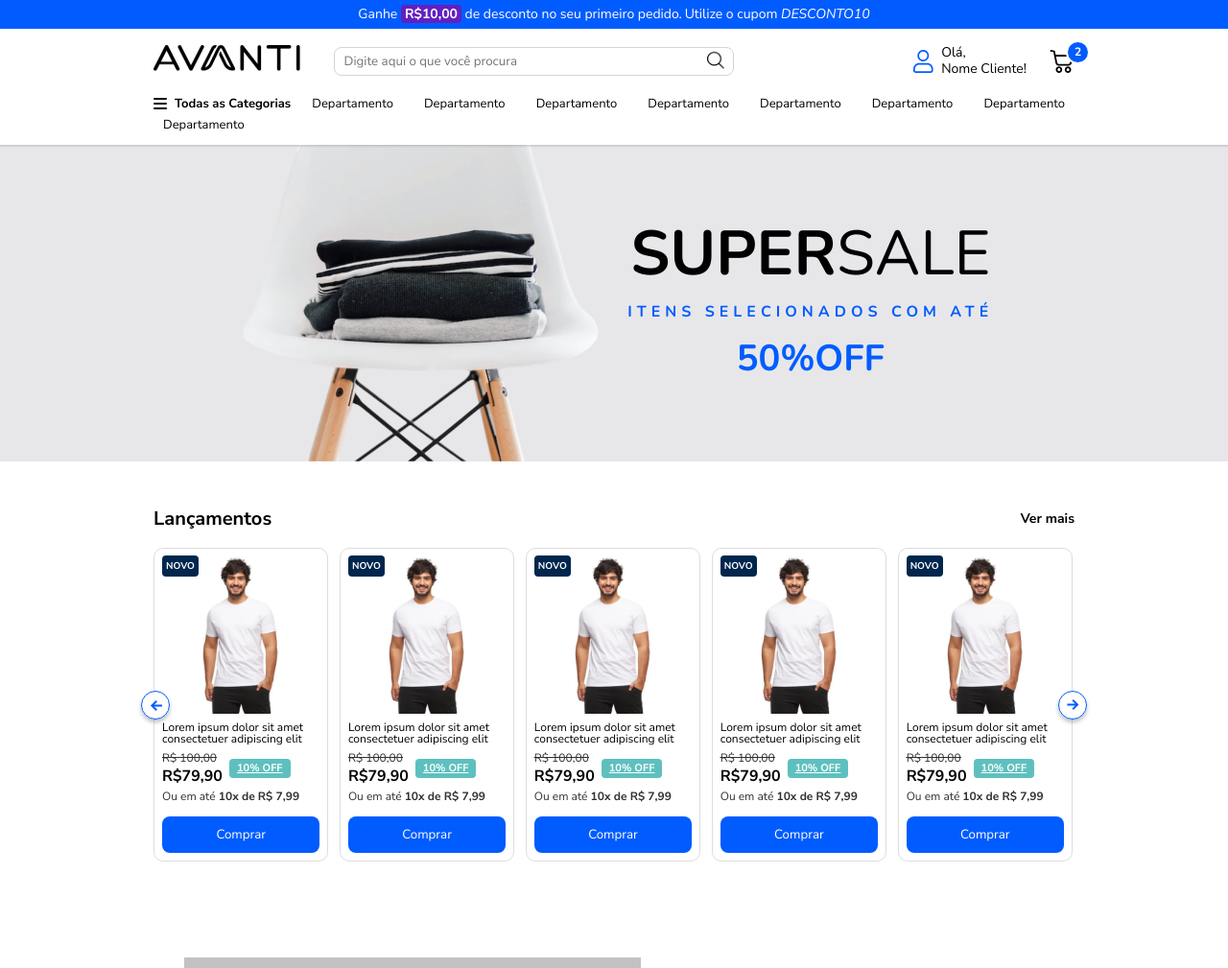
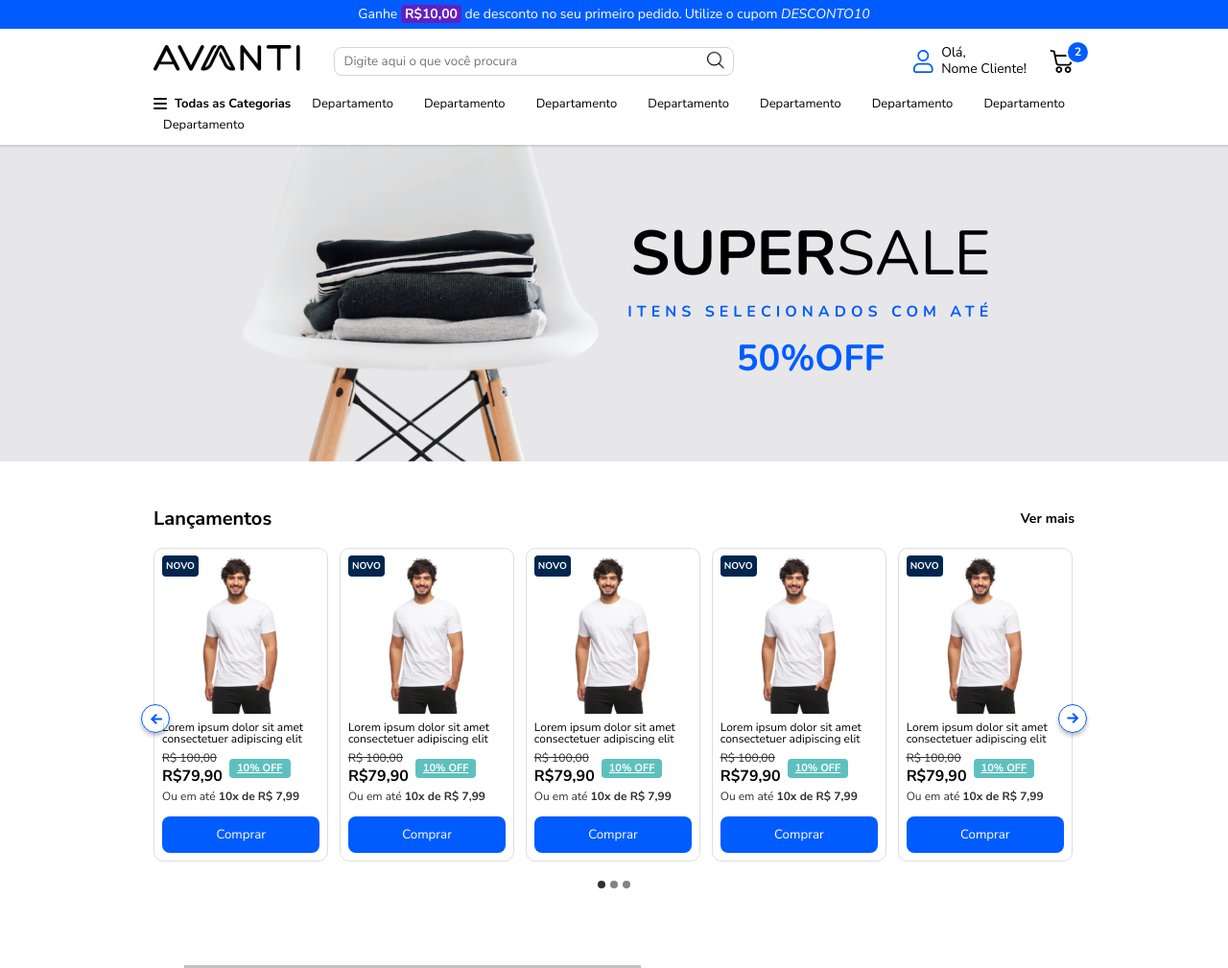
Before and after one commit to WillianDDaniel/avanti-store-challenge, a plain HTML site: page index.html in a window 1280 px wide. Shown: the top 1009 px of the page at 96% size. Drawn offline with nearby package versions, Linux system fonts and the light colour scheme.

Commit message:
Add circle status indicators to carousel and adjust margins for improved layout

```diff
--- a/index.html
+++ b/index.html
@@ -198,6 +198,11 @@
             </svg>
           </button>
         </div>
+        <div class="circle-status-container">
+          <div class="circle-status"></div>
+          <div class="circle-status"></div>
+          <div class="circle-status"></div>
+        </div>
       </div>
     </section>
 
@@ -314,6 +319,11 @@
                 d="M6.93385 0L5.50577 1.41855L8.60371 4.51649H0.400391V6.51891H8.60371L5.50577 9.61685L6.93385 11.0354L12.439 5.5177L6.93385 0Z" />
             </svg>
           </button>
+        </div>
+        <div class="circle-status-container">
+          <div class="circle-status"></div>
+          <div class="circle-status"></div>
+          <div class="circle-status"></div>
         </div>
       </div>
     </section>
--- a/mobile.css
+++ b/mobile.css
@@ -133,9 +133,13 @@
     width: 90%;
   }
 
+  .carousel-wrapper {
+    margin-bottom: 80px;
+  }
+
   .carousel-container {
     overflow: auto;
-    margin-bottom: 100px;
+    margin-bottom: 20px;
     scrollbar-width: none;
   }
 
--- a/style.css
+++ b/style.css
@@ -500,11 +500,12 @@
 
 .carrousel-wrapper {
   position: relative;
+  margin-bottom: 80px;
 }
 
 .carousel-container {
   overflow: hidden;
-  margin-bottom: 100px;
+  margin-bottom: 20px;
 }
 
 .carousel-track {
@@ -647,6 +648,25 @@
 .next {
   right: -13px;
   box-shadow: 0px 3px 4px 0px #00000040;
+}
+
+.circle-status-container {
+  width: 100%;
+  display: flex;
+  justify-content: center;
+  gap: 5px;
+}
+
+.circle-status {
+  width: 8px;
+  height: 8px;
+  border-radius: 50%;
+  background-color: #838383;
+  cursor: pointer;
+}
+
+.circle-status-container .circle-status:first-child {
+  background-color: #303030;
 }
 
 .media-text {
```
